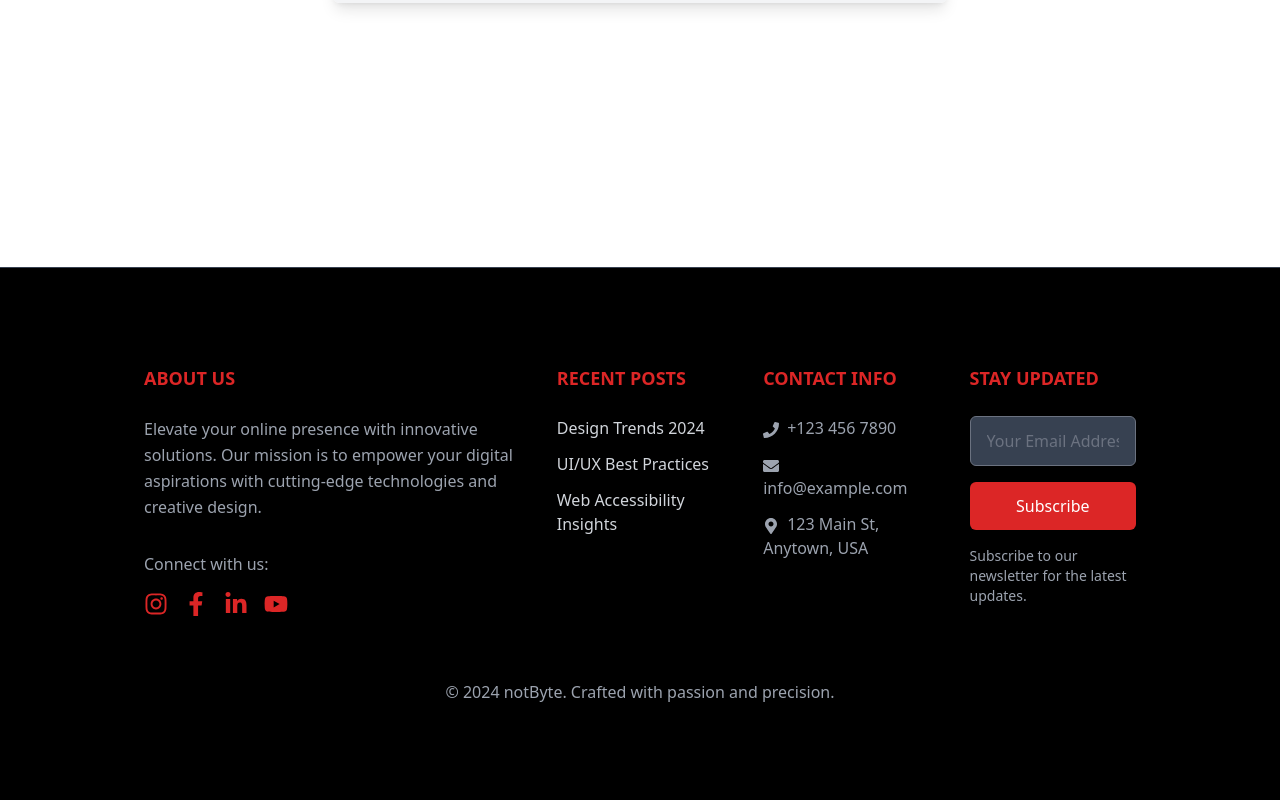
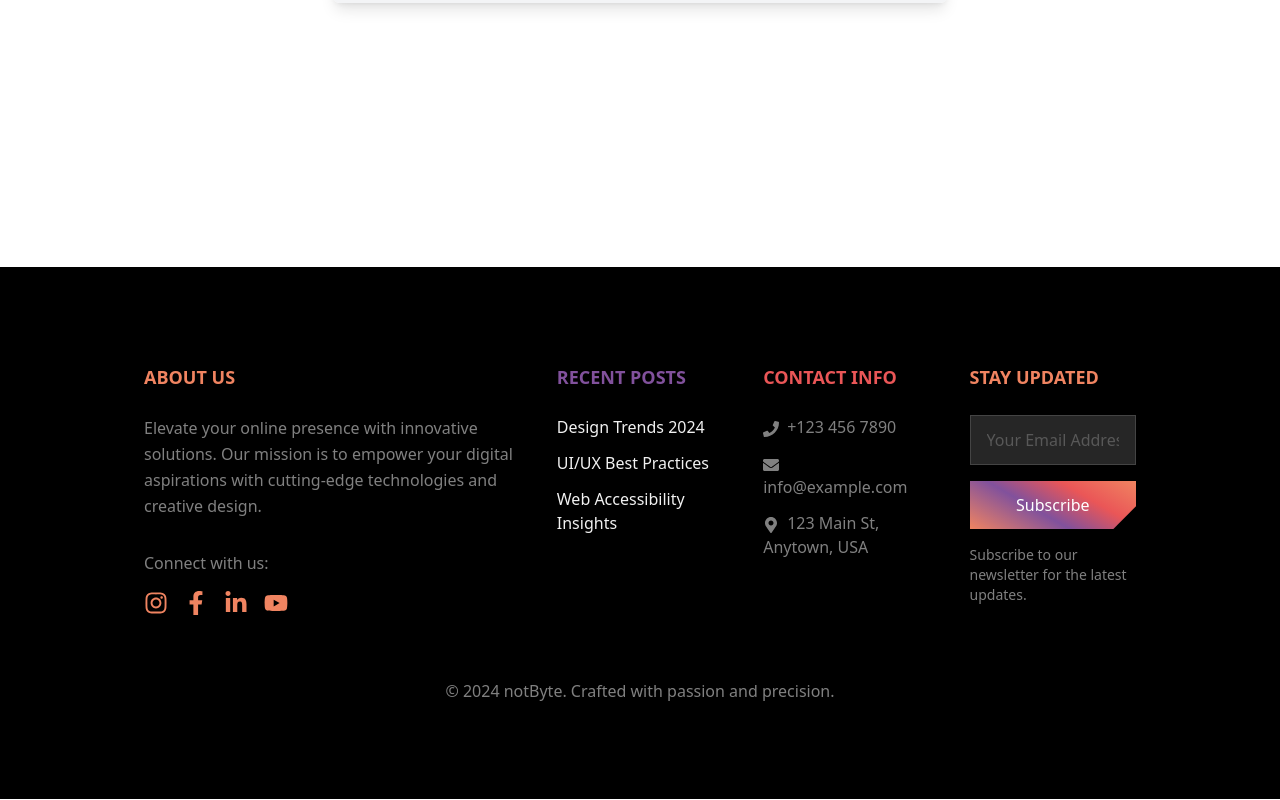
Before and after one commit to not-byte/notbyte-website, a Next.js app: page / in a window 1280 px wide. Shown: the part 5046-5846 px from the top of the page. Built offline with nearby package versions, Linux system fonts and the light colour scheme.

Commit message:
UI(footer): redesigned footer + added corner plugin

```diff
--- a/src/components/Footer/index.tsx
+++ b/src/components/Footer/index.tsx
@@ -11,42 +11,42 @@ import {
 
 const Footer: React.FC = () => {
   return (
-    <footer className="bg-black text-gray-300 border-t border-gray-700 mt-[30vh]">
+    <footer className="bg-black text-grey-lighter text-center lg:text-left mt-[30vh]">
       <div className="w-[80%] mx-auto px-4 py-12 md:py-24 flex justify-center flex-col items-center">
         <div className="grid grid-cols-1 md:grid-cols-3 lg:grid-cols-5 gap-10">
           <div className="lg:col-span-2">
-            <h5 className="text-red-600 uppercase font-semibold mb-6 text-lg">
+            <h5 className="text-[rgba(240,132,97,1.00)] uppercase font-semibold mb-6 text-lg">
               About Us
             </h5>
-            <p className="text-gray-400 text-base leading-relaxed">
+            <p className="text-grey text-base leading-relaxed">
               Elevate your online presence with innovative solutions. Our
               mission is to empower your digital aspirations with cutting-edge
               technologies and creative design.
             </p>
             <div className="mt-8">
-              <span className="text-gray-400 text-base">Connect with us:</span>
-              <div className="flex space-x-4 mt-4">
+              <span className="text-grey text-base">Connect with us:</span>
+              <div className="flex justify-center lg:justify-start space-x-4 mt-4">
                 <a
                   href="https://www.instagram.com/not_byte/"
-                  className="text-red-600 hover:text-red-500 transition-colors duration-300"
+                  className="text-[rgba(240,132,97,1.00)] hover:brightness-75 transition-[filter] duration-300"
                 >
                   <FaInstagram size="24" />
                 </a>
                 <a
                   href="https://www.facebook.com/profile.php?id=61556349384920"
-                  className="text-red-600 hover:text-red-500 transition-colors duration-300"
+                  className="text-[rgba(240,132,97,1.00)] hover:brightness-75 transition-[filter] duration-300"
                 >
                   <FaFacebookF size="24" />
                 </a>
                 <a
                   href="https://www.linkedin.com/company/notbyte/"
-                  className="text-red-600 hover:text-red-500 transition-colors duration-300"
+                  className="text-[rgba(240,132,97,1.00)] hover:brightness-75 transition-[filter] duration-300"
                 >
                   <FaLinkedinIn size="24" />
                 </a>
                 <a
                   href="https://www.youtube.com/channel/UCNLeJesJFyJ4efbRfTWhwaw"
-                  className="text-red-600 hover:text-red-500 transition-colors duration-300"
+                  className="text-[rgba(240,132,97,1.00)] hover:brightness-75 transition-[filter] duration-300"
                 >
                   <FaYoutube size="24" />
                 </a>
@@ -55,14 +55,14 @@ const Footer: React.FC = () => {
           </div>
 
           <div className="md:col-span-2 lg:col-span-1">
-            <h5 className="text-red-600 uppercase font-semibold mb-6 text-lg">
+            <h5 className="text-[rgba(129,81,156,1.00)] uppercase font-semibold mb-6 text-lg">
               Recent Posts
             </h5>
             <ul className="text-base space-y-3">
               <li>
                 <a
                   href="#"
-                  className="hover:text-red-500 transition-colors duration-300"
+                  className="hover:text-[rgba(129,81,156,1.00)] transition-colors duration-300"
                 >
                   Design Trends 2024
                 </a>
@@ -70,7 +70,7 @@ const Footer: React.FC = () => {
               <li>
                 <a
                   href="#"
-                  className="hover:text-red-500 transition-colors duration-300"
+                  className="hover:text-[rgba(129,81,156,1.00)] transition-colors duration-300"
                 >
                   UI/UX Best Practices
                 </a>
@@ -78,7 +78,7 @@ const Footer: React.FC = () => {
               <li>
                 <a
                   href="#"
-                  className="hover:text-red-500 transition-colors duration-300"
+                  className="hover:text-[rgba(129,81,156,1.00)] transition-colors duration-300"
                 >
                   Web Accessibility Insights
                 </a>
@@ -87,10 +87,10 @@ const Footer: React.FC = () => {
           </div>
 
           <div className="lg:col-span-1">
-            <h5 className="text-red-600 uppercase font-semibold mb-6 text-lg">
+            <h5 className="text-[rgba(234,86,87,1.00)] uppercase font-semibold mb-6 text-lg">
               Contact Info
             </h5>
-            <ul className="text-gray-400 text-base space-y-3">
+            <ul className="text-grey text-base space-y-3">
               <li>
                 <FaPhone className="inline mr-2" />
                 +123 456 7890
@@ -107,29 +107,29 @@ const Footer: React.FC = () => {
           </div>
 
           <div className="lg:col-span-1">
-            <h5 className="text-red-600 uppercase font-semibold mb-6 text-lg">
+            <h5 className="text-[rgba(240,132,97,1.00)] uppercase font-semibold mb-6 text-lg">
               Stay Updated
             </h5>
             <form className="flex flex-col space-y-4">
               <input
                 type="email"
                 placeholder="Your Email Address"
-                className="px-4 py-3 bg-gray-700 text-white rounded-md text-base"
+                className="px-4 py-3 bg-grey-darkest border-grey-darker focus:border-[rgba(240,132,97,1.00)] placeholder:text-grey-dark !text-white !ring-0 text-base"
               />
               <button
                 type="submit"
-                className="bg-red-600 hover:bg-red-700 text-white px-4 py-3 rounded-md transition-colors duration-300"
+                className="bg-colors hover:brightness-75 text-white px-4 py-3 transition-[filter] duration-300 corner-br corner-black"
               >
                 Subscribe
               </button>
             </form>
-            <p className="text-gray-400 text-sm mt-4">
+            <p className="text-grey text-sm mt-4">
               Subscribe to our newsletter for the latest updates.
             </p>
           </div>
         </div>
 
-        <div className="text-center text-gray-400 text-base pt-12 sm:pt-16 font-light">
+        <div className="text-center text-grey text-base pt-12 sm:pt-16 font-light">
           © {new Date().getFullYear()} notByte. Crafted with passion and
           precision.
         </div>
--- a/tailwind.config.ts
+++ b/tailwind.config.ts
@@ -91,6 +91,122 @@ const config: Config = {
 
       addUtilities(newUtilities, ["responsive", "hover"]);
     }),
+    plugin(function ({ addComponents, theme }) {
+			// Creating class names for every position+size variant
+			let classList: string[] = []
+			const sizeChart = {
+				default: 2,
+				sm: 1,
+				lg: 4,
+				xl: 8,
+				xs: .5,
+				md: 1.5
+			}
+			const sizeList = Object.keys(sizeChart).slice(1)
+			const positionList = ["br", "bl", "tr", "tl"]
+
+			positionList.forEach(position => {
+				let prefix = ".corner-"
+				classList.push(prefix+position)
+				sizeList.forEach(size => {
+					classList.push(`${prefix}${position}-${size}`)
+				})
+			})
+
+			const baseAfter = {
+				content: "''",
+				position: "absolute",
+				transform: "rotate(45deg)"
+			}
+
+			function getStyle(after: any) {
+				return {
+					position: "relative",
+					overflow: "hidden",
+					boxSizing: "border-box",
+					"&::after": after
+				}
+			}
+
+			// Processing styling based on class params
+			function processArgs(position: any, sizing?: any) {
+				let sides = [ position[0] == 'b' ? "bottom" : "top", position[1] == 'r' ? "right" : "left" ]
+				let settings = {
+					width: "",
+					aspectRatio: "1/1",
+				}
+
+				if(!sizing) // @ts-ignore
+					settings["width"] = `${sizeChart.default}rem`
+				else // @ts-ignore
+					settings["width"] = `${sizeChart[sizing]}rem`
+
+				sides.forEach(el => {
+					if(!sizing) // @ts-ignore
+						settings[el] = `-${sizeChart.default/2}rem`
+					else // @ts-ignore
+						settings[el] = `-${sizeChart[sizing]/2}rem`
+				})
+
+				return settings
+			}
+
+			// Getting arguments from class params
+			function getArgs(className: any) {
+				let args: Array<string | null> = className.substring(8).split("-")
+				if(args.length == 1)
+					args.push(null)
+
+				return args
+			}
+
+			// Creating an object containing every combination of class name and styling
+			let processedClassList = {}
+			classList.forEach((className: any) => {
+				let args = getArgs(className)
+				let customAfter = processArgs(args[0], args[1])
+        // @ts-ignore
+				processedClassList[className] = getStyle({
+					...baseAfter,
+					...customAfter
+				})
+			})
+
+			function getBgColor(value: string) {
+				return {
+					"&::after": {
+						backgroundColor: value
+					}
+				}
+			}
+
+			// Creating class names and their values for every established color variant
+			let processedColorsList = {}
+			const themeColors = theme('colors')
+			if(themeColors) {
+				Object.entries(themeColors).forEach(entry => {
+					let prefix = ".corner-"
+					const key = entry[0]
+					const value = entry[1]
+					if(typeof themeColors[key] === 'object') {
+						Object.entries(value).forEach(entry2 => {
+              // @ts-ignore
+							processedColorsList[`${prefix}${key}-${entry2[0]}`] = getBgColor(entry2[1])
+						})
+					}
+					else // @ts-ignore
+						processedColorsList[prefix+key] = getBgColor(value)
+
+					processedColorsList
+				})
+			}
+
+			addComponents({
+				// Deconstructing class combinations inside this object
+				...processedClassList,
+				...processedColorsList,
+			});
+		}),
     plugin(function ({ addComponents }: { addComponents: any }) {
       addComponents({
         ".chipped-corner": {
```
